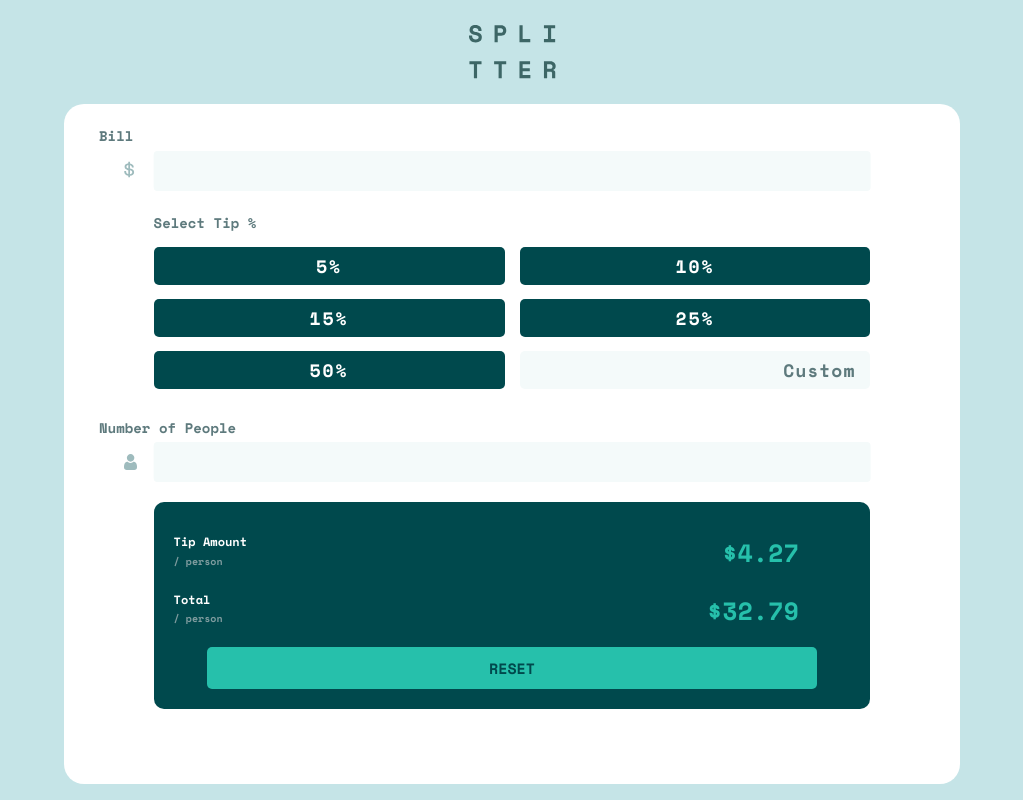
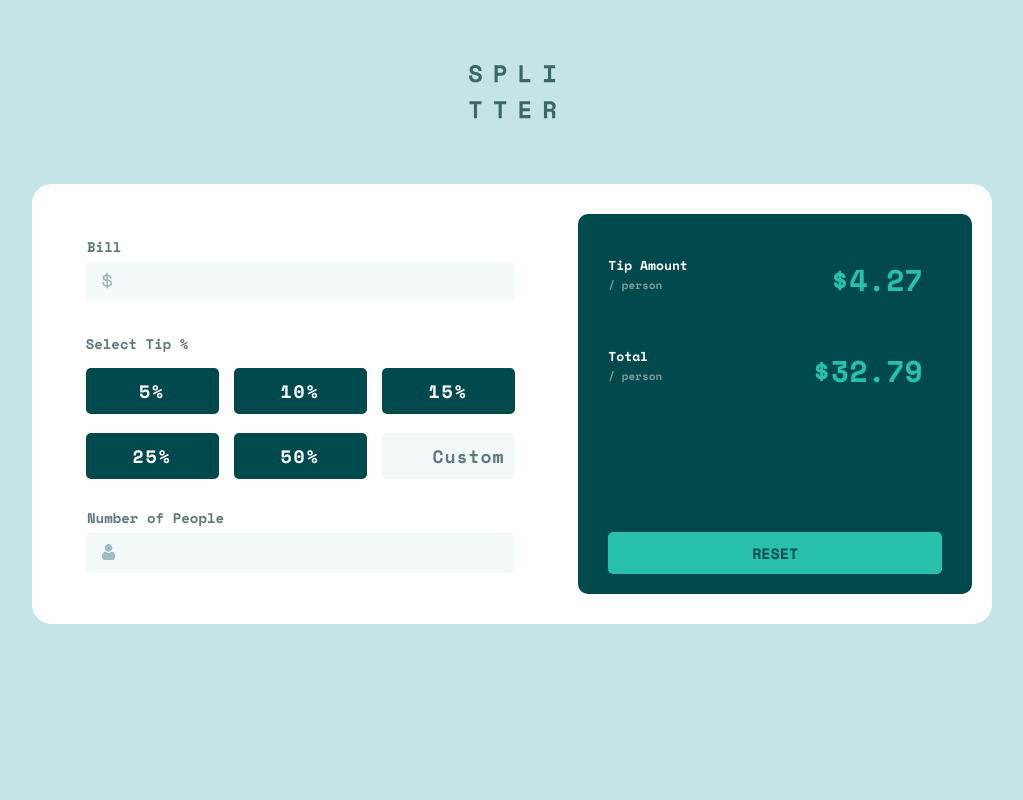
Before and after one commit to liamalexander/tip-calculator-app, a plain HTML site: page index.html in a window 1280 px wide. Shown: the whole page, without its empty margins (128-1151 px from the left). Drawn offline with nearby package versions, Linux system fonts and the light colour scheme.

Commit message:
desktop design finished

```diff
--- a/style.css
+++ b/style.css
@@ -226,6 +226,7 @@ body {
   body {
     background-color: var(--color-logo-background);
   }
+
   .calculator-container {
     width: 70%;
     margin: auto;
@@ -243,3 +244,108 @@ body {
     left: 6rem;
   }
 }
+
+@media only screen and (min-width: 768px) {
+  .logo-container {
+    margin: 4rem 0;
+  }
+
+  .calculator-container {
+    width: 70%;
+    max-height: 55vh;
+    min-height: 355px;
+    display: flex;
+    margin-bottom: 5rem;
+  }
+
+  .input-container {
+    display: flex;
+    flex-direction: column;
+    min-height: 325px;
+    justify-content: center;
+    padding: 3rem 1rem 3rem 0
+  }
+
+  .btn-container {
+    gap: 0 1rem;
+  }
+
+  .btn-container > .tip-btn {
+    flex: 30%;
+  }
+
+  .payment-container {
+    margin: 3rem 2rem 3rem 0;
+    display: flex;
+    flex-direction: column;
+  }
+
+  .payment-text-tip:first-of-type {
+    padding: 4rem 1rem 1rem 1rem
+  }
+
+  .payment-text-tip:nth-child(2) {
+    padding: 0 1rem 4rem 1rem;
+    margin-bottom: auto;
+    flex-grow: 1;
+  }
+
+  .reset-btn-container {
+    margin-top: auto;
+    display: flex;
+    justify-content: center;
+  }
+}
+
+@media only screen and (min-width: 1040px) {
+  .calculator-container {
+    width: 75%;
+  }
+
+  .input-container {
+    width: 110%;
+  }
+
+  .bill-container {
+    margin-bottom: 7rem;
+  }
+
+  .bill-title {
+    /* padding: 0 0 2rem 6rem; */
+    margin-left: 2rem;
+  }
+
+  .dollar-sign,
+  .person-sign {
+    left: 7rem;
+  }
+
+  .btn-container {
+    gap: 0.5rem 1.5rem
+  }
+
+  .tip-btn {
+    padding: 1rem;
+  }
+
+  .people-title {
+    margin-left: 2rem;
+  }
+
+  .payment-text-tip:first-of-type {
+    padding-bottom: 3rem;
+  }
+
+  .amount-to-pay,
+  .tip-total-to-pay {
+    font-size: 3rem;
+  }
+
+  .big-tip-amount {
+    font-size: 1.3rem;
+  }
+
+  .small-tip-amount {
+    font-size: 1.1rem;
+  }
+}
```
